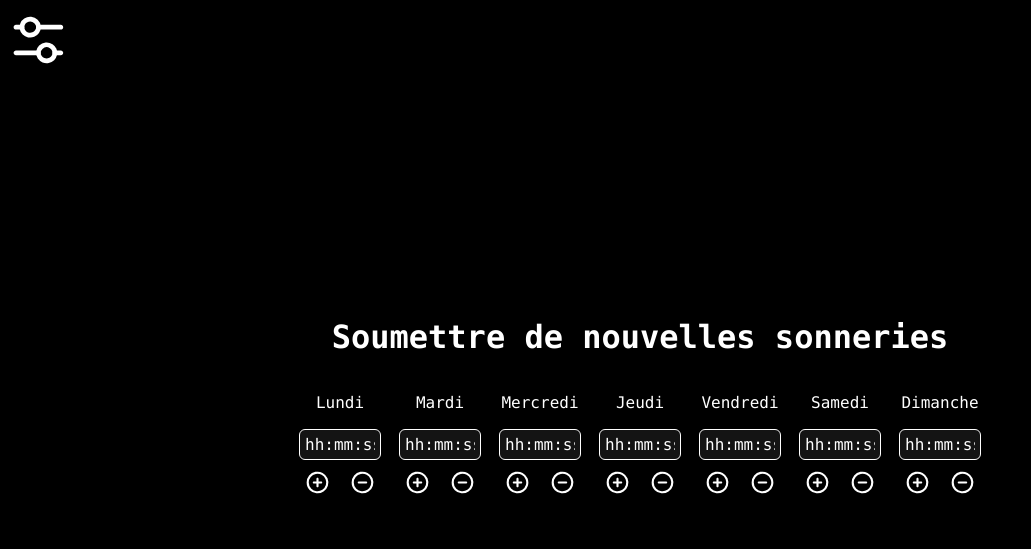
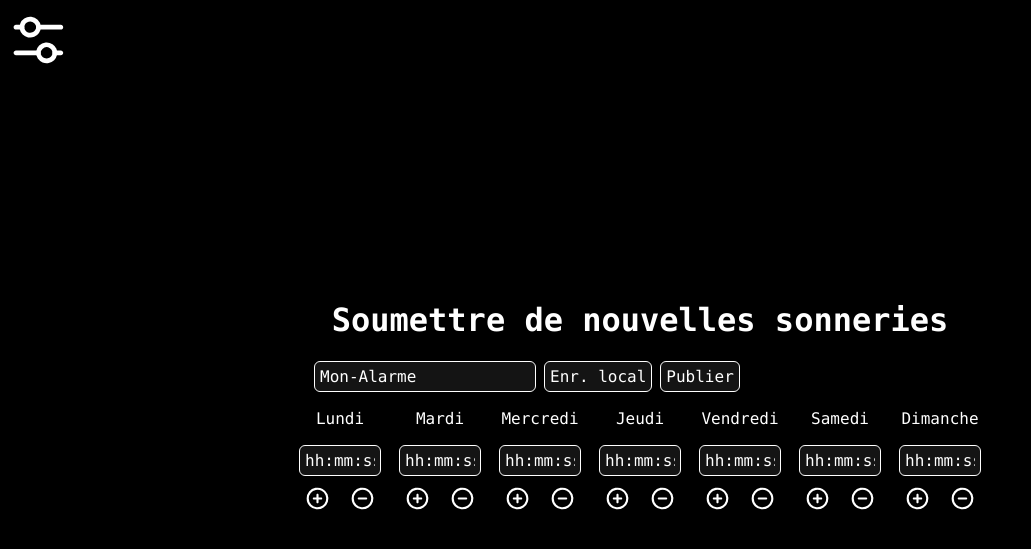
Before and after one commit to PardaSuperDev/DringTime, a PHP site: page /beta.html in a window 1280 px wide. Shown: the top 549 px of the page, without its empty margins (0-1031 px from the left). Run offline with PHP 8.4, Linux system fonts and the light colour scheme; some libraries are stand-ins or nearby versions.

Commit message:
Petits fix et début ajout de sauvegarde

```diff
--- a/beta.html
+++ b/beta.html
@@ -67,6 +67,12 @@
 
         <div>
             <h1 class="title_line">Soumettre de nouvelles sonneries</h1>
+            <div class="new_timers_settings_container">
+                <input type="text" list="browsers" class="stylized_button outlined_button" id="new_timers_name_input"
+                    value="Mon-Alarme">
+                <button class="stylized_button outlined_button">Enr. local</button>
+                <button class="stylized_button outlined_button">Publier</button>
+            </div>
             <div class="timers_table_container">
                 <div class="timers_table">
                     <div class="day_column">
--- a/style.css
+++ b/style.css
@@ -181,6 +181,15 @@ body {
     display: block;
 }
 
-#add_timer_button img {
+.add_timer_button img {
     cursor: pointer;
 }
+
+.new_timers_settings_container {
+    margin-left: 20px;
+    display: flex;
+}
+
+.outlined_button {
+    outline: solid 1px var(--text-color);
+}
```
Also changed, not shown: other parts of beta.html (+21 -15 lines).
